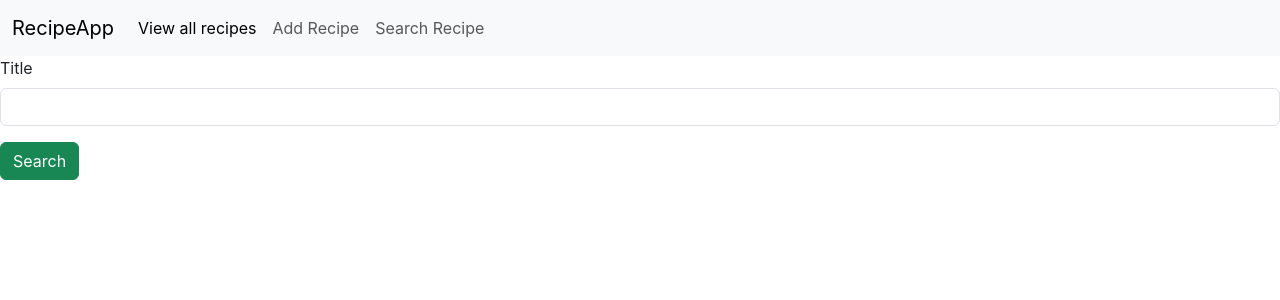
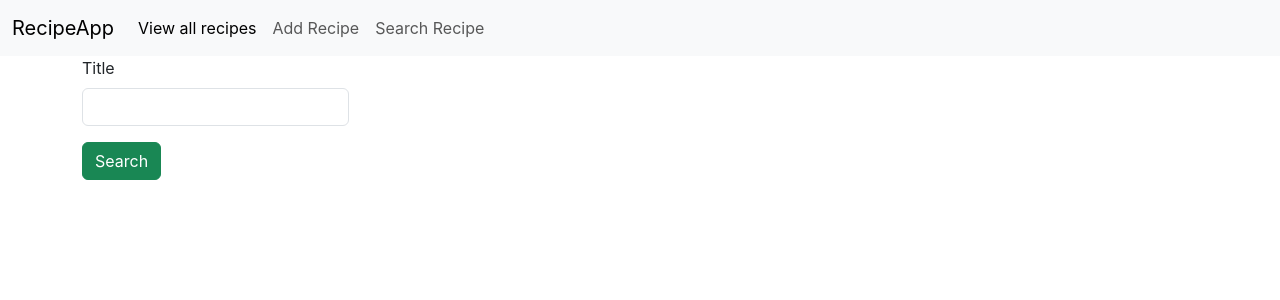
Before and after one commit to Hansel-Sabu/RecipeApp-FrontEnd, a React (Create React App) app: page /search in a window 1280 px wide. Shown: the top 300 px of the page. Built offline with nearby package versions, Linux system fonts and the light colour scheme.

Commit message:
Commited

```diff
--- a/src/components/SearchRecipe.jsx
+++ b/src/components/SearchRecipe.jsx
@@ -4,22 +4,24 @@ import Navbar from './Navbar'
 const SearchRecipe = () => {
     return (
         <div>
-        <Navbar/>
-        <container>
+            <Navbar />
+            <div className="container">
                 <div className="row">
-                <div className="col col-12 col-md-12 col-lg-12 col-xl-12 col-xxl-12">
+                    <div className="col">
+                        <div className="col-12 col-md-12 col-lg-12 col-xl-12 col-xxl-12">
                             <div className="row g-3">
-                        <div className="col-12 col-md-12 col-lg-12 col-xl-12 col-xxl-12">
+                                <div className="col-12 col-md-6 col-lg-3 col-xl-3 col-xxl-3">
                                     <label htmlFor="" className="form-label">Title</label>
                                     <input type="text" className="form-control" />
                                 </div>
-                        <div className="col-12 col-md-6 col-lg-6 col-xl-6 col-xxl-6">
+                                <div className="col-12 col-md-12 col-lg-12 col-xl-12 col-xxl-12">
                                     <button className="btn btn-success">Search</button>
                                 </div>
                             </div>
                         </div>
                     </div>
-        </container>
+                </div>
+            </div>
         </div>
   )
 }
```
Lines whose indentation alone changed are shown as unchanged.
